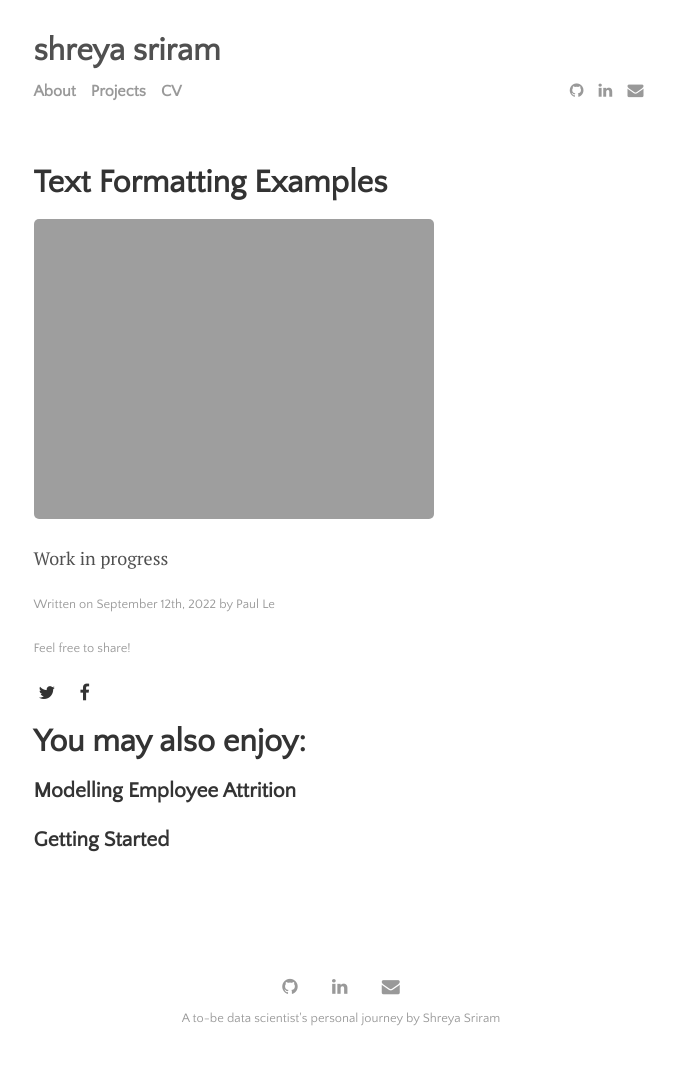
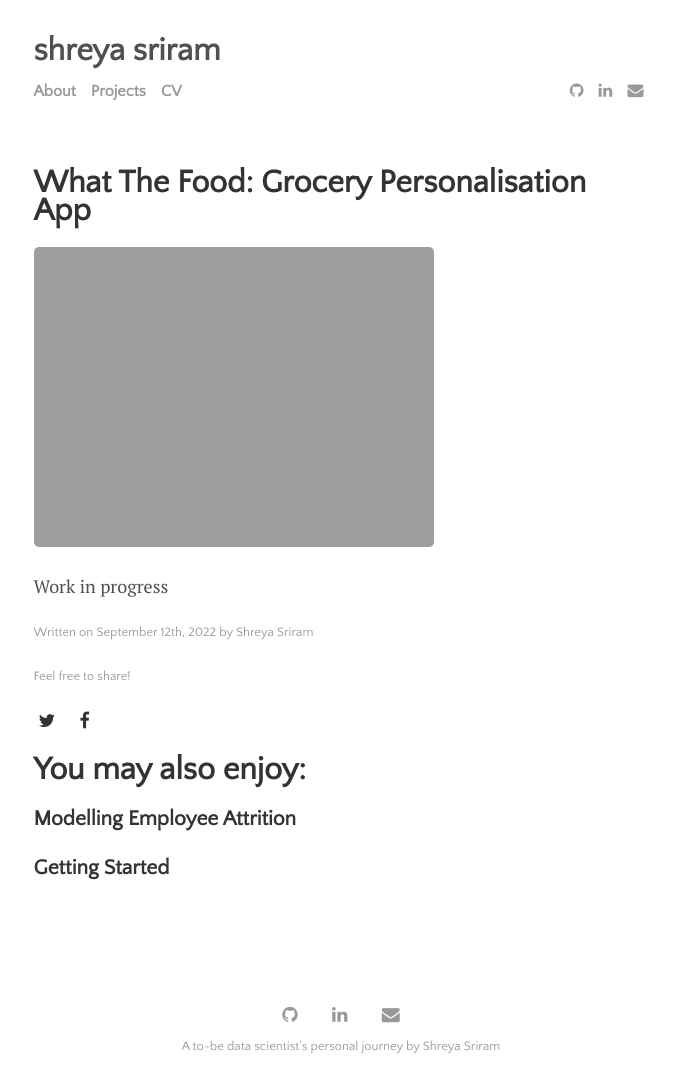
Before and after one commit to shreyasriram4/shreyasriram4.github.io, a Jekyll site: the page built from _posts/2022-09-12-groceries-app.md, in a window 1280 px wide. Shown: the whole page, without its empty margins (299-974 px from the left). Built offline with Jekyll 4.4.1, drawn with Linux system fonts in a browser that asks for light colours; before the commit the page ends 1064 px from its top, so only the background shows below that.

Commit message:
Update 2022-09-12-groceries-app.md

```diff
--- a/_posts/2022-09-12-groceries-app.md
+++ b/_posts/2022-09-12-groceries-app.md
@@ -1,7 +1,7 @@
 ---
 layout: post
-title: "Text Formatting Examples"
-author: "Paul Le"
+title: "What The Food: Grocery Personalisation App"
+author: "Shreya Sriram"
 categories: journal
 tags: [documentation,sample]
 image: food.png
```
